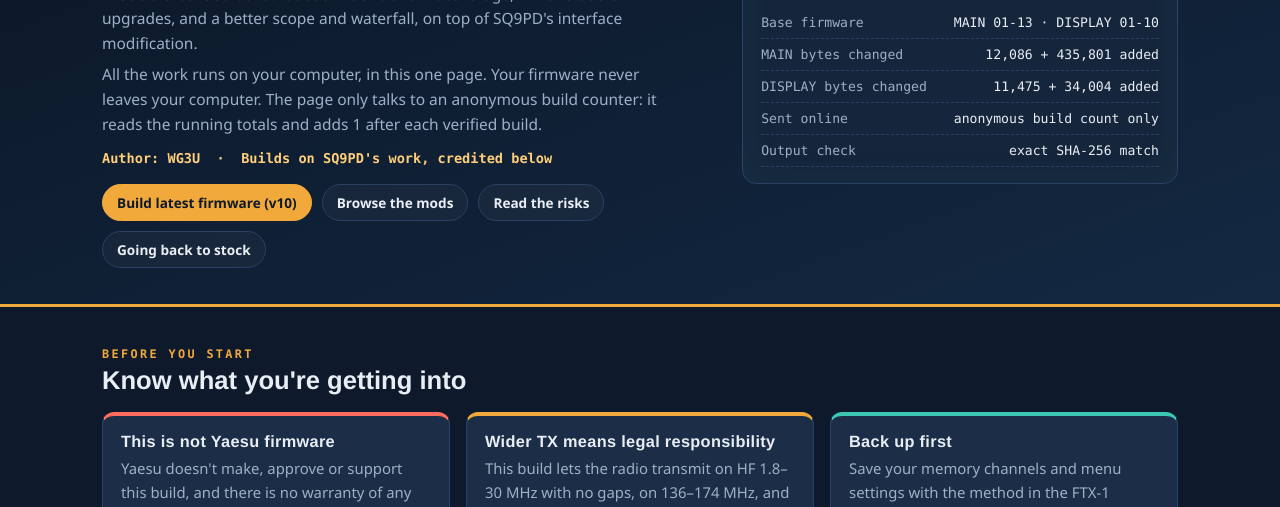
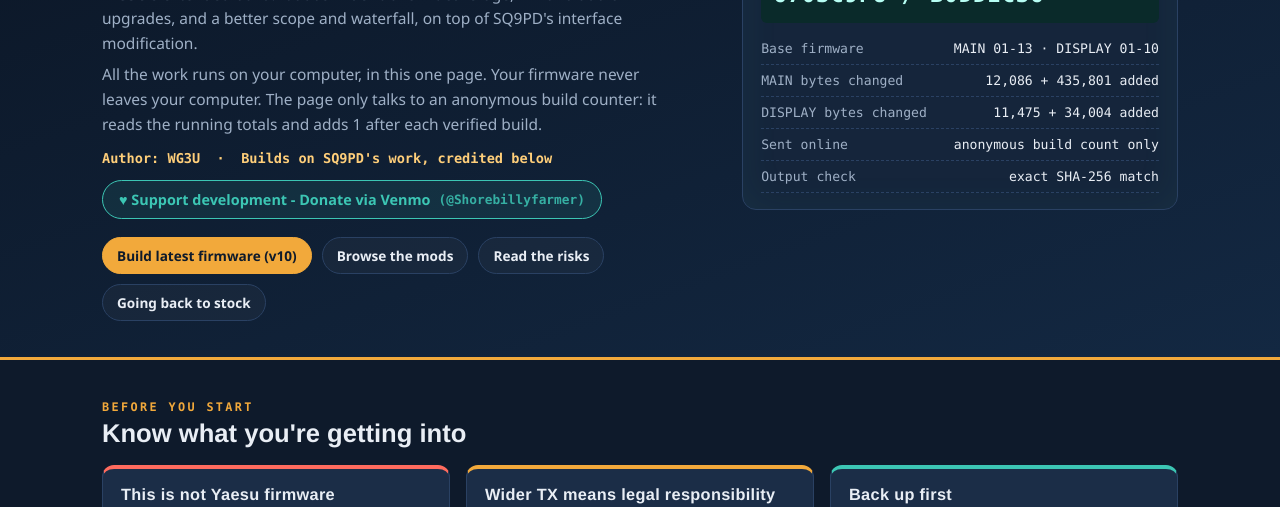
Before and after one commit to WG3U/ftx1-workshop, a plain HTML site: page index.html in a window 1280 px wide. Shown: the part 224-731 px from the top of the page. Drawn offline with Linux system fonts and the light colour scheme; no server answers.

Commit message:
Add 'Support development - Donate via Venmo (@Shorebillyfarmer)' button to the header

```diff
--- a/index.html
+++ b/index.html
@@ -40,6 +40,9 @@ code,.hash{font-family:var(--mono);font-size:.8rem}
 .jump{display:flex;gap:10px;flex-wrap:wrap;margin-top:18px}
 .jump a{font:600 .85rem var(--sans);text-decoration:none;padding:8px 14px;border-radius:999px;border:1px solid var(--edge);color:var(--ink);background:rgba(255,255,255,.03)}
 .jump a.primary{background:var(--amber);color:var(--navy);border-color:var(--amber)}
+.donate{display:inline-flex;align-items:center;gap:8px;margin-top:14px;font:600 .9rem var(--sans);text-decoration:none;padding:9px 16px;border-radius:999px;border:1px solid var(--teal);color:var(--teal);background:rgba(60,198,180,.1)}
+.donate:hover{background:var(--teal);color:var(--navy)}
+.donate small{font:600 .8rem var(--mono);opacity:.85}
 
 /* bands */
 .band{padding:40px 0}
@@ -254,6 +257,7 @@ article.mod .more figcaption{font-size:.8rem;color:var(--mute)}
     <p>Turn your own copy of Yaesu's FTX-1 MAIN and DISPLAY firmware into WG3U's extended build. It adds wider transmit coverage, AM and audio upgrades, and a better scope and waterfall, on top of SQ9PD's interface modification.</p>
     <p>All the work runs on your computer, in this one page. Your firmware never leaves your computer. The page only talks to an anonymous build counter: it reads the running totals and adds 1 after each verified build.</p>
     <div class="meta">Author: WG3U &nbsp;·&nbsp; Builds on SQ9PD's work, credited below</div>
+    <a class="donate" href="https://venmo.com/u/Shorebillyfarmer" target="_blank" rel="noopener noreferrer" title="Opens Venmo in a new tab">♥ Support development - Donate via Venmo <small>(@Shorebillyfarmer)</small></a>
     <div class="jump"><a class="primary" href="#workshop">Build latest firmware (v10)</a><a href="#catalog">Browse the mods</a><a href="#safety">Read the risks</a><a href="#undo">Going back to stock</a></div>
   </div>
   <div class="dial" aria-label="Build summary">
```
